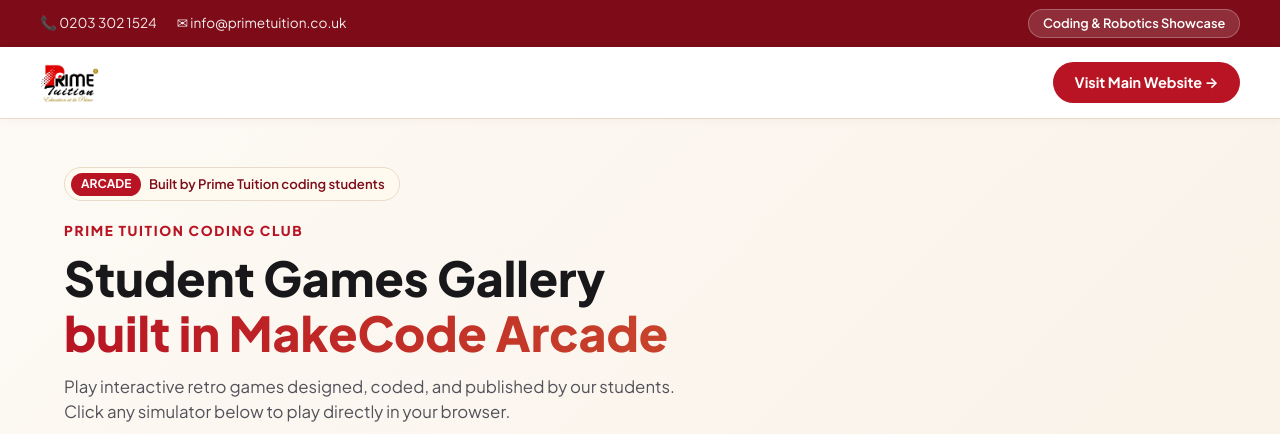
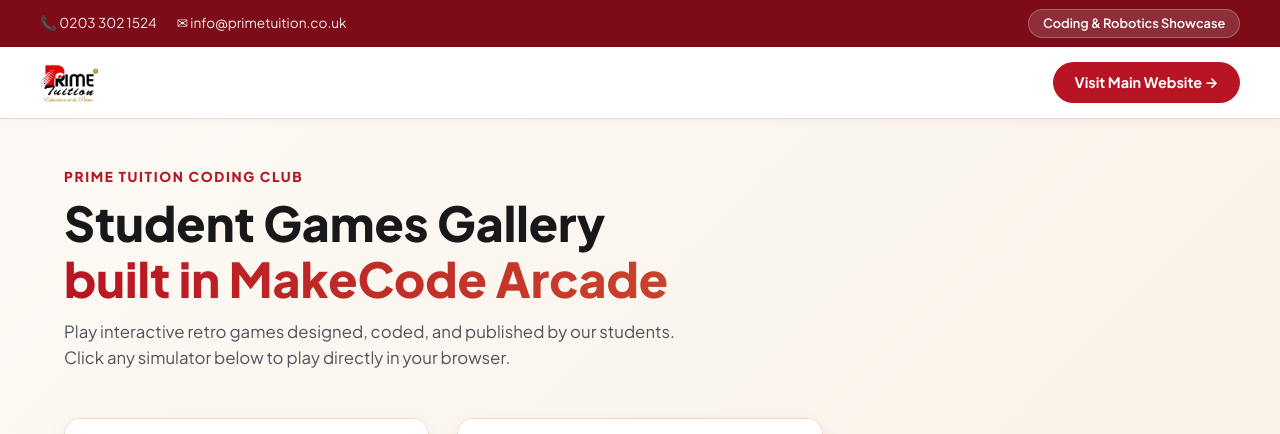
Before and after one commit to PrimeTuition/Games, a plain HTML site: page index.html in a window 1280 px wide. Shown: the top 434 px of the page. Drawn offline with Linux system fonts and the light colour scheme.

Commit message:
Remove eyebrow section from hero header
Removed the eyebrow section from the hero header.

```diff
--- a/index.html
+++ b/index.html
@@ -329,10 +329,6 @@
 
   <!-- Hero Section -->
   <header class="hero">
-    <div class="eyebrow">
-      <span class="eyebrow-badge">ARCADE</span>
-      Built by Prime Tuition coding students
-    </div>
     <div class="hero-label">Prime Tuition Coding Club</div>
     <h1>Student Games Gallery<br><span>built in MakeCode Arcade</span></h1>
     <p>Play interactive retro games designed, coded, and published by our students. Click any simulator below to play directly in your browser.</p>
```
